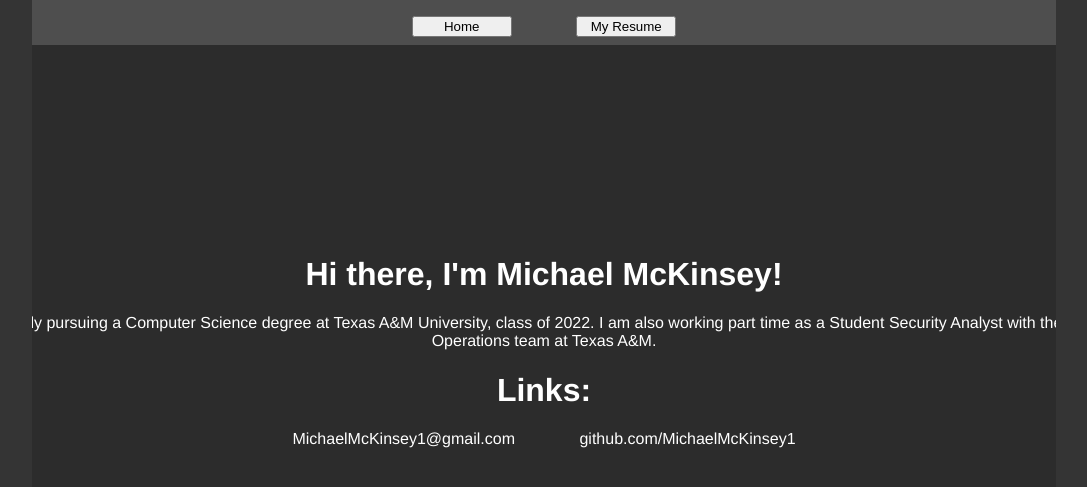
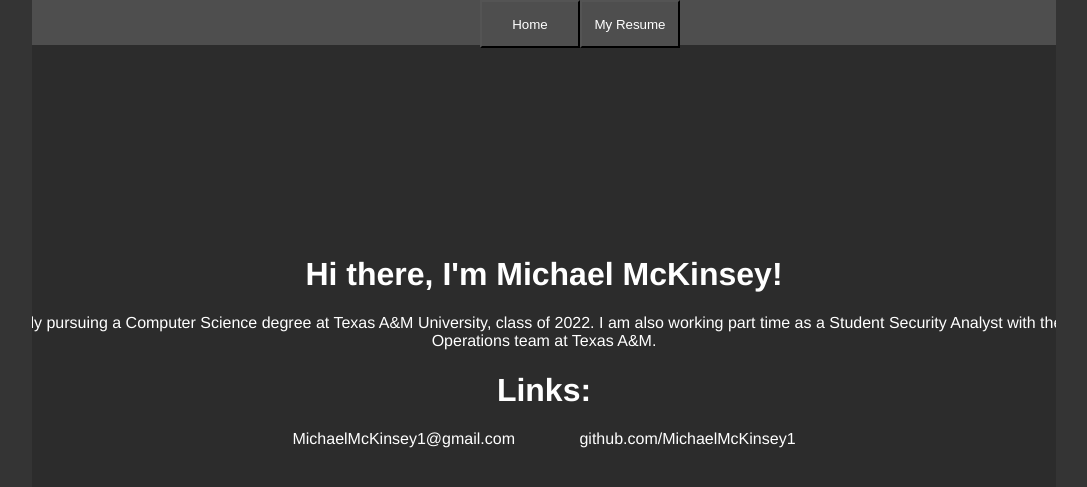
Before and after one commit to michaelmckinsey1/michaelmckinsey1.github.io, a Jekyll site: the page index.html, which Jekyll copies as it is, in a window 1280 px wide. Shown: the top 487 px of the page, without its empty margins (96-1183 px from the left). Built offline with Jekyll 4.4.1, drawn with Linux system fonts in a browser that asks for light colours.

Commit message:
Banner Look

```diff
--- a/css/main.css
+++ b/css/main.css
@@ -9,17 +9,17 @@
 }
 
 #banner-content {
-    top: 0px;
-    left: 0px;
-    height: 0px;
+    top: 0%;
+    left: 45%;
     position: fixed;
-    display: inline;
-    width: 100%;
-    text-align: center;
 }
 
 .banner-button {
     width: 100px;
+    float: left;
+    height: 48px;
+    background: #4e4e4e;
+    color: #ffffff;
 }
 
 #bottom,
--- a/index.html
+++ b/index.html
@@ -9,12 +9,8 @@
 <div id="banner"></div>
 
 <div id="banner-content">
-    <nav>
-        <ul>
-            <li><button class="banner-button" onclick="Home()">Home</button></li>
-            <li><button class="banner-button" onclick="Resume()">My Resume</button></li>
-        </ul>
-    </nav>
+    <button class="banner-button" onclick="Home()">Home</button>
+    <button class="banner-button" onclick="Resume()">My Resume</button>
 </div>
 
 <body>
```
